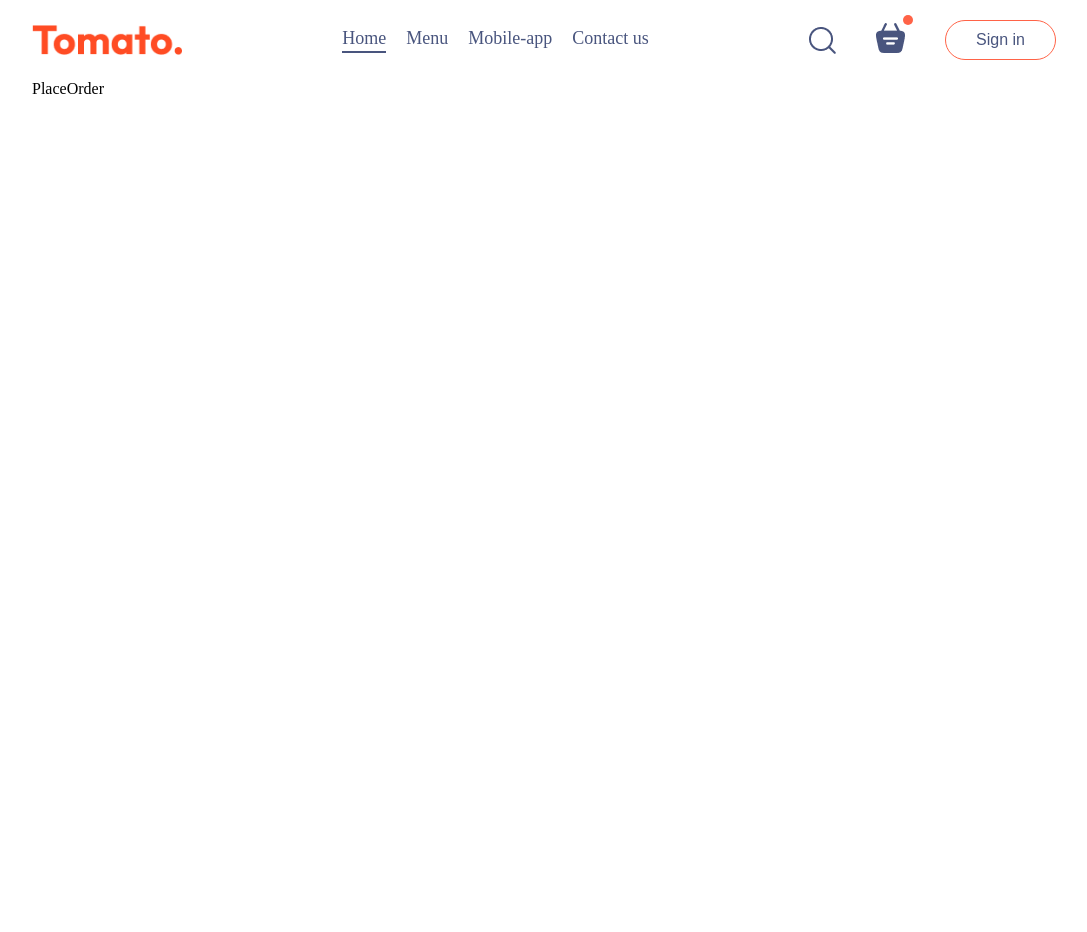
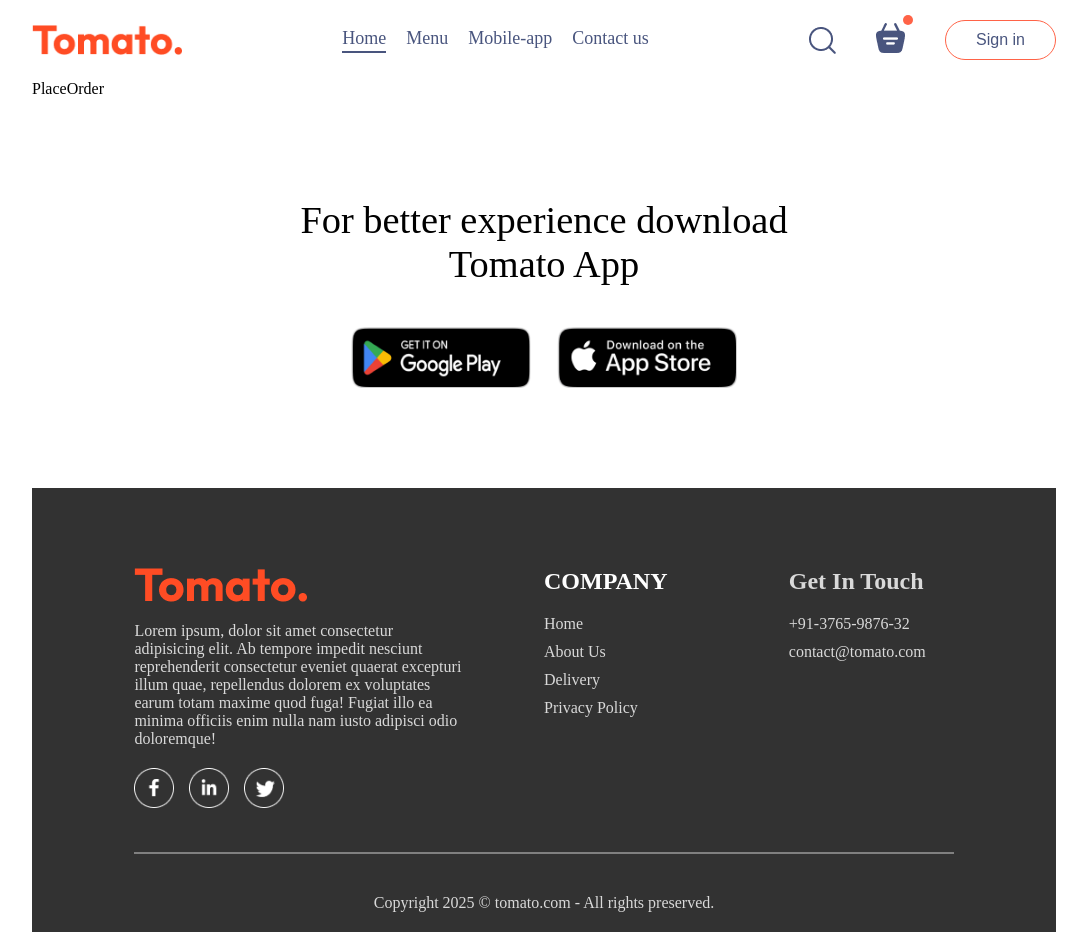
Before and after one commit to AyushiJat10/food-delivery-application, a React (Vite) app: page /order in a window 1280 px wide. Shown: the whole page, without its empty margins (96-1183 px from the left). Before the commit the page ends 800 px from the top, so only its background shows below. Built offline with nearby package versions, Linux system fonts and the light colour scheme.

Commit message:
Adding footer section

```diff
--- a/src/App.jsx
+++ b/src/App.jsx
@@ -4,10 +4,13 @@
 import PlaceOrder from './pages/PlaceOrder/PlaceOrder'
 import Home from './pages/Home/Home'
 import Cart from './pages/Cart/Cart'
+import Footer from './components/Footer/Footer'
+import AppDownload from './components/AppDownload/AppDownload'
 
 
 const App = () => {
   return (
+    <>
     <div className='app'>
       <Navbar/>
       <Routes>
@@ -15,7 +18,11 @@
         <Route path='/cart' element={<Cart />} />
         <Route path='/order' element={<PlaceOrder/>} />
       </Routes>
+      <AppDownload/>
+      <Footer />
+
     </div>
+    </>
   )
 }
 
--- /dev/null
+++ b/src/components/AppDownload/AppDownload.css
@@ -0,0 +1,23 @@
+.app-download{
+    margin: auto auto;
+    margin-top: 100px;
+    font-size: max(3vw,20px);
+    text-align: center;
+    font-weight: 500;
+}
+.app-dowmload-platforms{
+    display: flex;
+    justify-content: center;
+    gap: max(2vw,10px);
+    margin-top: 40px;
+}
+.app-dowmload-platforms img{
+    width: max(30vw,120px);
+    max-width: 180px;
+    transition: 0.5s;
+    cursor: pointer;
+
+}
+.app-dowmload-platforms img:hover{
+    transform: scale(1.05);
+}
--- /dev/null
+++ b/src/components/AppDownload/AppDownload.jsx
@@ -0,0 +1,16 @@
+import React from 'react'
+import { assets } from '../../assets/assets'
+import './AppDownload.css'
+const AppDownload = () => {
+  return (
+    <div className='app-download' id='app-dowmload'>
+        <p>For better experience download <br/> Tomato App</p>
+        <div className="app-dowmload-platforms">
+            <img src={assets.play_store} alt="" />
+            <img src={assets.app_store} alt="" />
+        </div>
+    </div>
+  )
+}
+
+export default AppDownload
--- /dev/null
+++ b/src/components/Footer/Footer.css
@@ -0,0 +1,42 @@
+.footer{
+    color: #d9d9d9;
+    background-color: #323232;
+    display: flex;
+    flex-direction: column;
+    align-items: center;
+    gap: 20px;
+    padding: 20px 8vw;
+    padding-top: 80px;
+    margin-top: 100px;
+}
+.footer-content{
+    width: 100%;
+    display: grid;
+    grid-template-columns: 2fr 1fr 1fr;
+    gap: 80px;
+}
+.footer-content-right,.footer-content-left,.footer-content-center{
+    display: flex;
+    flex-direction: column;
+    align-items: start;
+    gap: 20px;
+}
+.footer-content-right li,.footer-content-left li,.footer-content-center li{
+    list-style: none;
+    margin-bottom: 10px;
+    cursor: pointer;
+}
+.footer-content-left h2,.footer-content-center h2{
+    color: white;
+}
+.social-icons img{
+   width: 40px;
+   margin-right: 15px;
+}
+.footer hr{
+    width: 100%;
+    height: 2px;
+    margin: 20px 0px;
+    background-color: grey;
+    border: none;
+}
--- /dev/null
+++ b/src/components/Footer/Footer.jsx
@@ -0,0 +1,40 @@
+import React from 'react'
+import './Footer.css'
+import { assets } from '../../assets/assets'
+const Footer = () => {
+  return (
+    <div className='footer'>
+        <div className="footer-content">
+            <div className="footer-content-left">
+                 <img src={assets.logo} alt="" />
+                 <p>Lorem ipsum, dolor sit amet consectetur adipisicing elit. Ab tempore impedit nesciunt reprehenderit consectetur eveniet quaerat excepturi illum quae, repellendus dolorem ex voluptates earum totam maxime quod fuga! Fugiat illo ea minima officiis enim nulla nam iusto adipisci odio doloremque!</p>
+                 <div className="social-icons">
+                    <img src={assets.facebook_icon} alt="" />
+                    <img src={assets.linkedin_icon} alt="" />
+                    <img src={assets.twitter_icon} alt="" />
+                 </div>
+            </div>
+            <div className="footer-content-center">
+                <h2>COMPANY</h2>
+                <ul>
+                    <li>Home</li>
+                    <li>About Us</li>
+                    <li>Delivery</li>
+                    <li>Privacy Policy</li>
+                </ul>
+            </div>
+            <div className="footer-content-right">
+                <h2>Get In Touch </h2>
+                <ul>
+                    <li>+91-3765-9876-32</li>
+                    <li>contact@tomato.com</li>
+                </ul>
+            </div>
+        </div>
+        <hr />
+        <p className="footer-copyright">Copyright 2025 &copy; tomato.com - All rights preserved.</p>
+    </div>
+  )
+}
+
+export default Footer
--- a/src/components/foodDisplay/FoodDisplay.jsx
+++ b/src/components/foodDisplay/FoodDisplay.jsx
@@ -3,7 +3,7 @@
 import { StoreContext } from '../../Context/StoreContext'
 import FoodItem from '../FoodItem/FoodItem'
 
-const FoodDisplay = () => {
+const FoodDisplay = ({category}) => {
 
   const {food_list} = useContext(StoreContext)
   return (
@@ -11,8 +11,10 @@
       <h2>Top Dishes near you</h2>
       <div className="food-display-list">
         {food_list.map((item,index)=>{
+          if(category==='All' || category===item.category ){
           return <FoodItem key={index} id={item._id} name={item.name} description={item.description} price={item.price} image={item.image} />
-        })}
+        }})}
+
       </div>
     </div>
   )
```
